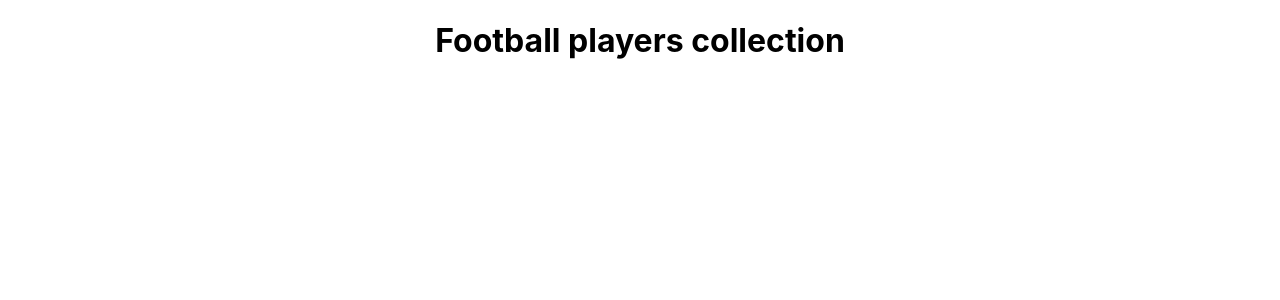
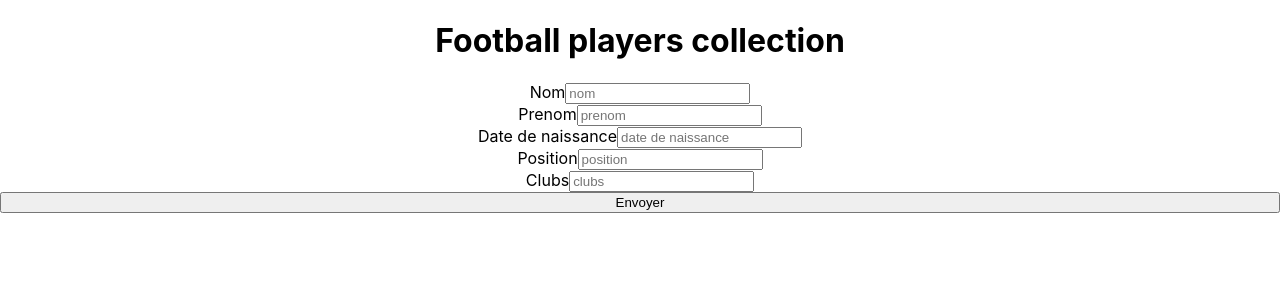
Before and after one commit to Jeromerobichez/foot-players, a React (Create React App) app: page / in a window 1280 px wide. Shown: the top 300 px of the page. Built offline with nearby package versions, Linux system fonts and the light colour scheme.

Commit message:
creation of form to add a player (front)

```diff
--- a/src/App.js
+++ b/src/App.js
@@ -1,10 +1,12 @@
-import logo from './logo.svg';
+
 import './App.css';
+import Form from './components/form';
 
 function App() {
   return (
     <div className="App">
       <h1>Football players collection </h1>
+      <Form />
     </div>
   );
 }
--- /dev/null
+++ b/src/components/form.css
@@ -0,0 +1,5 @@
+
+.new-player-form {
+display: flex;
+flex-direction: column;
+}
--- /dev/null
+++ b/src/components/form.js
@@ -0,0 +1,78 @@
+import { useState } from 'react';
+import './form.css'
+const Form = ()=> {
+    const [player, setPlayer] = useState({
+        lastName: "",
+        firstName: "",
+        birthDate: "",
+        position: "",
+        clubs: ""
+    })
+const handleChange =(e)=>{
+    const { name, value } = e.target;
+    setPlayer(prevState => ({
+                ...prevState,
+                [name]: value
+            }));
+
+}
+const handleSubmit = (e) => {
+    e.preventDefault()
+
+    setPlayer(prevState => ({
+        ...prevState,
+        clubs: player.clubs.split(',')
+    }))
+}
+
+    return(
+        <form className="new-player-form">
+        <label className="form-label" id="name">Nom
+        <input className="form-input"
+            id="name"
+            name="lastName"
+            type="text"
+            placeholder="nom"
+            onChange={handleChange} />
+        </label>
+        <label className="form-label" id="name">Prenom
+        <input className="form-input"
+            id="name"
+            name="firstName"
+            type="text"
+            placeholder="prenom"
+            onChange={handleChange} />
+        </label>
+        <label className="form-label" id="name">Date de naissance
+        <input className="form-input"
+            id="name"
+            name="birthDate"
+            type="text"
+            placeholder="date de naissance"
+            onChange={handleChange}/>
+        </label>
+        <label className="form-label" id="name">Position
+        <input className="form-input"
+            id="name"
+            name="position"
+            type="text"
+            placeholder="position"
+            value={player.position}
+            onChange={handleChange} />
+        </label>
+        <label className="form-label" id="name">Clubs
+        <input className="form-input"
+            id="name"
+            name="clubs"
+            type="text"
+            placeholder="clubs"
+            onChange={handleChange} />
+        </label>
+        <button type="submit"
+         onSubmit={handleSubmit}
+         onClick={handleSubmit}>Envoyer</button>
+      </form>
+
+      )
+}
+export default Form;
```
